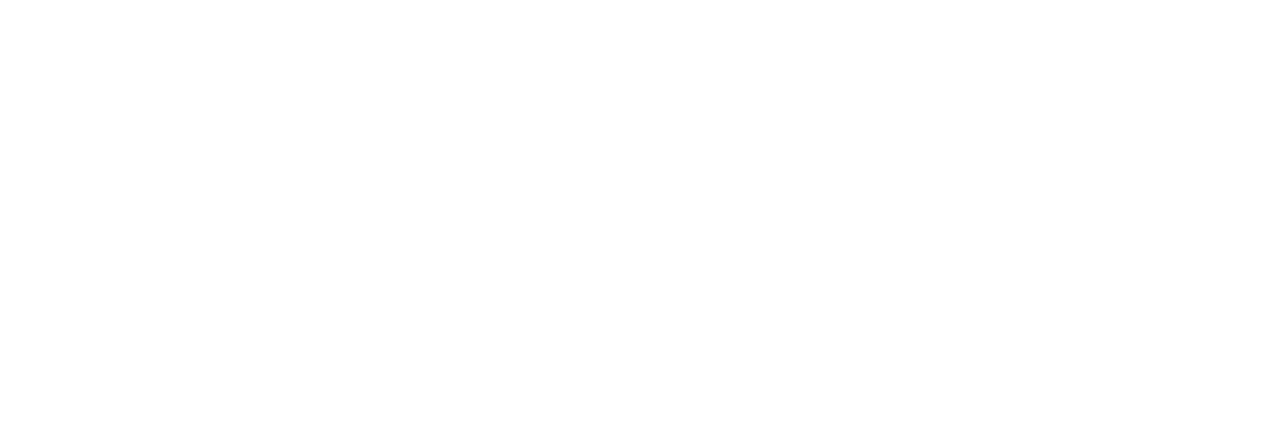
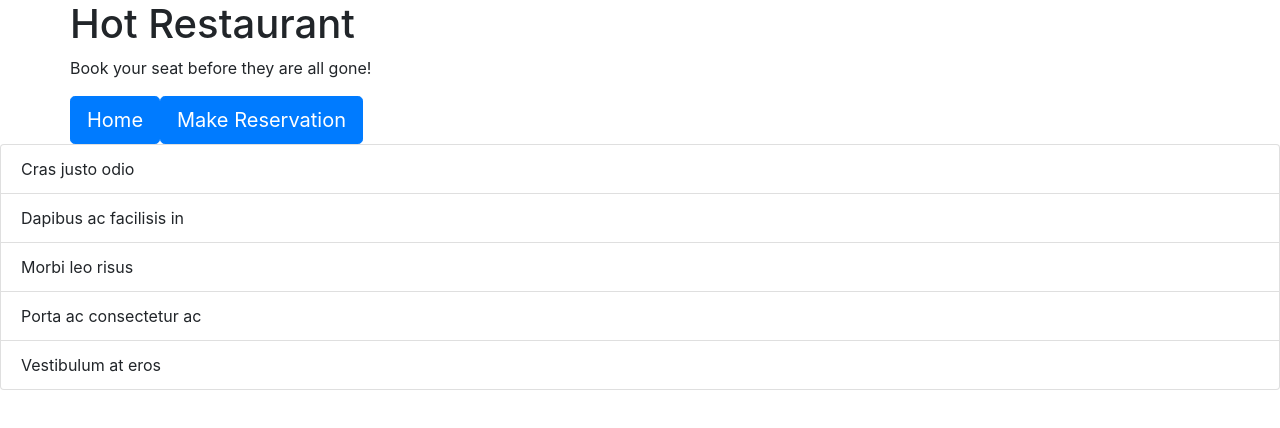
Before and after one commit to seulkilee0428/Hot_Restaurant_Mini_Project, a website: page tables.html in a window 1280 px wide. Drawn offline with nearby package versions, Linux system fonts and the light colour scheme.

Commit message:
updating frontend for home.html and tables.html

```diff
--- a/tables.html
+++ b/tables.html
@@ -3,11 +3,52 @@
 <head>
     <meta charset="UTF-8">
     <meta name="viewport" content="width=device-width, initial-scale=1.0">
+    <link rel="stylesheet" href="https://stackpath.bootstrapcdn.com/bootstrap/4.5.0/css/bootstrap.min.css"
+        integrity="sha384-9aIt2nRpC12Uk9gS9baDl411NQApFmC26EwAOH8WgZl5MYYxFfc+NcPb1dKGj7Sk" crossorigin="anonymous">
+
     <title>Document</title>
 </head>
 
 <body>
 
+    <div class=container>
+        <div class=row>
+            <h1> Hot Restaurant </h1>
+        </div>
+        <div class=row>
+            <p> Book your seat before they are all gone! </p>
+        </div>
+        <div class=row>
+            <button type="button" id="tables" class="btn btn-primary btn-lg">Home</button>
+            <button type="button" id="reservation" class="btn btn-primary btn-lg">Make Reservation</button>
+        </div>
+    </div>
+
+
+    <ul class="list-group">
+        <li class="list-group-item">Cras justo odio</li>
+        <li class="list-group-item">Dapibus ac facilisis in</li>
+        <li class="list-group-item">Morbi leo risus</li>
+        <li class="list-group-item">Porta ac consectetur ac</li>
+        <li class="list-group-item">Vestibulum at eros</li>
+    </ul>
+
+
+
+
+
+
+
+
 </body>
+<script src="https://code.jquery.com/jquery-3.5.1.slim.min.js"
+    integrity="sha384-DfXdz2htPH0lsSSs5nCTpuj/zy4C+OGpamoFVy38MVBnE+IbbVYUew+OrCXaRkfj"
+    crossorigin="anonymous"></script>
+<script src="https://cdn.jsdelivr.net/npm/popper.js@1.16.0/dist/umd/popper.min.js"
+    integrity="sha384-Q6E9RHvbIyZFJoft+2mJbHaEWldlvI9IOYy5n3zV9zzTtmI3UksdQRVvoxMfooAo"
+    crossorigin="anonymous"></script>
+<script src="https://stackpath.bootstrapcdn.com/bootstrap/4.5.0/js/bootstrap.min.js"
+    integrity="sha384-OgVRvuATP1z7JjHLkuOU7Xw704+h835Lr+6QL9UvYjZE3Ipu6Tp75j7Bh/kR0JKI"
+    crossorigin="anonymous"></script>
 
 </html>
```
